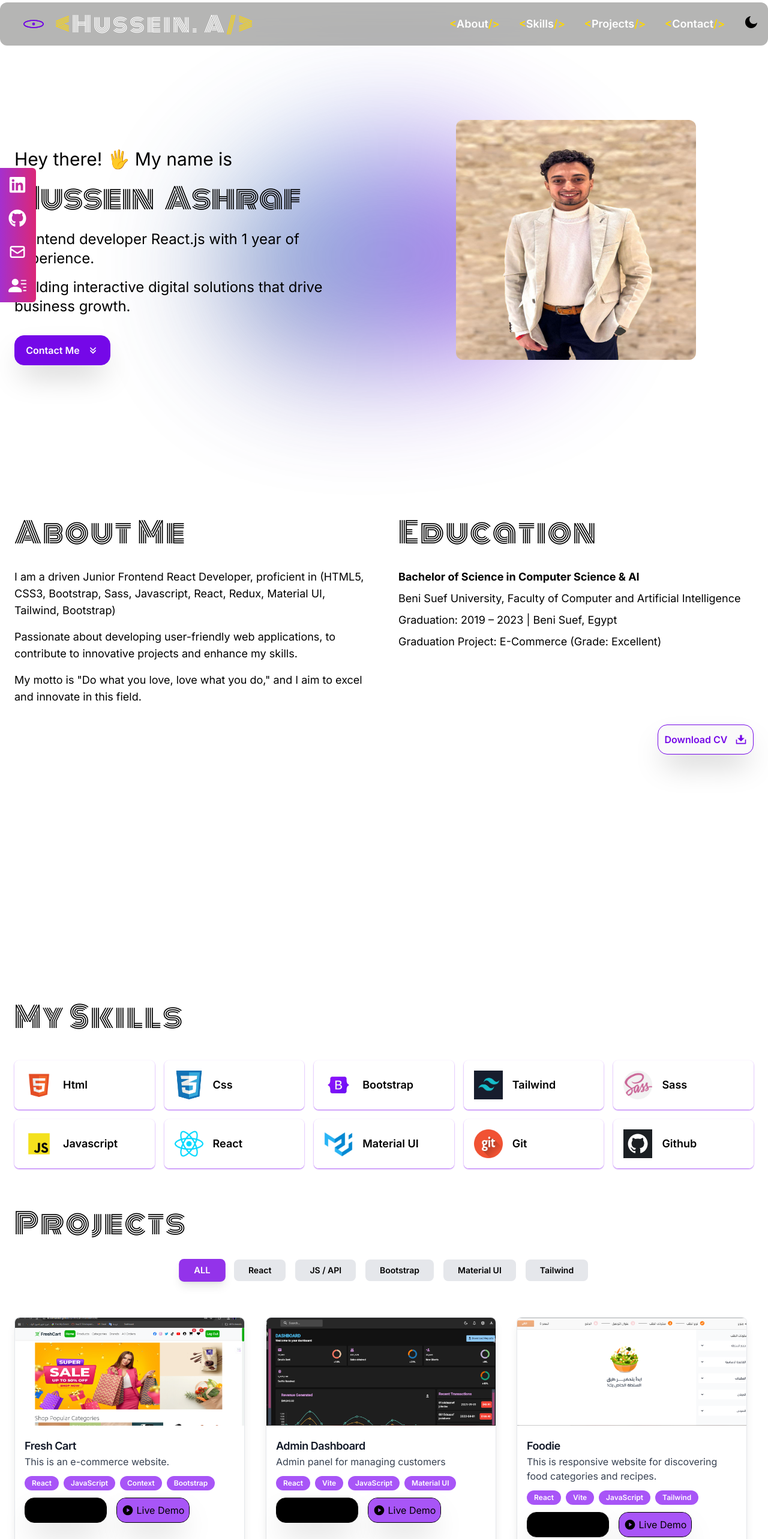
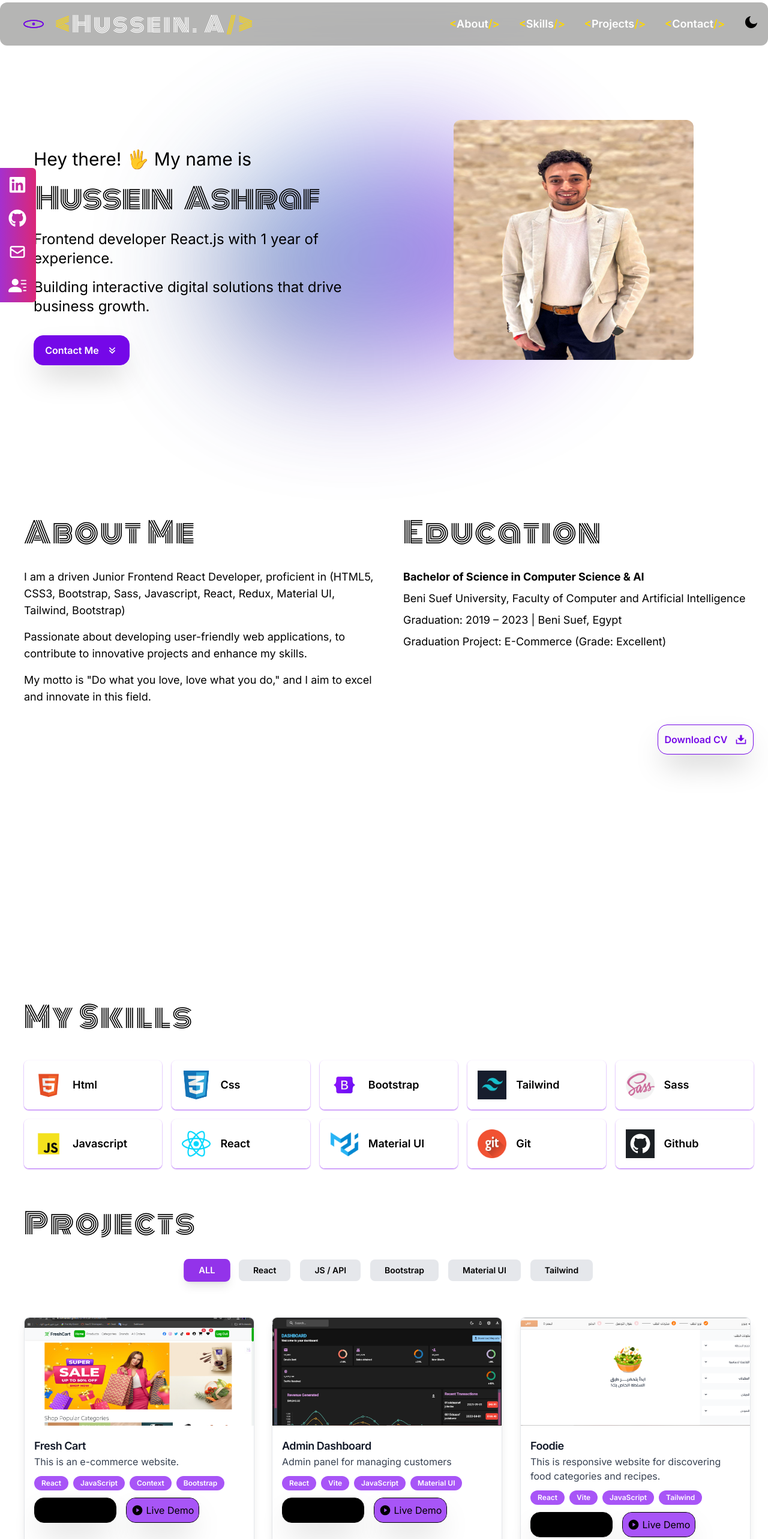
Before and after one commit to HusseinAshraf/My-Portfolio, a React (Vite) app: page / in a window 1280 px wide. Shown: the top 2566 px of the page at 60% size. Built offline with nearby package versions, Linux system fonts and the light colour scheme.

Commit message:
update All

```diff
--- a/src/components/about/About.jsx
+++ b/src/components/about/About.jsx
@@ -22,7 +22,7 @@ function About() {
   });
 
   return (
-    <section className="about-section mx-auto my-9 px-4 pt-7 md:min-h-screen md:px-6" id="about">
+    <section className="about-section mx-auto ml-4 my-9 px-4  pt-7 md:min-h-screen md:px-6" id="about">
       <div className="flex flex-col gap-8 md:flex-row md:gap-12">
         {/* About Me Section */}
         <div ref={aboutMeRef} className="about-me md:w-1/2">
--- a/src/components/contact/Contact.jsx
+++ b/src/components/contact/Contact.jsx
@@ -64,11 +64,11 @@ function Contact() {
   };
 
   return (
-    <section className="contact-section relative z-20 mt-5 w-full overflow-hidden bg-stone-950/30 px-6 pb-3 pt-9 backdrop-blur-lg" id="contact">
+    <section className="contact-section relative px-16 pb-3 pt-9  z-20 mt-5 w-full overflow-hidden bg-stone-950/30  backdrop-blur-lg" id="contact">
       <SectionHeading>Contact me</SectionHeading>
 
-      <div className="mx-auto mb-16 max-w-7xl">
-        <div className="flex flex-col items-center justify-between md:flex-row">
+      <div className="mx-auto mb-16 max-w-7xl ">
+        <div className="flex flex-col  items-center justify-between md:flex-row">
           {/* Contact Info Section */}
           <div className="mb-8 ml-1 text-center md:mb-0 md:w-1/2 md:text-start">
             <h2 className="mb-3 text-3xl font-bold text-purple-500">Get in Touch</h2>
--- a/src/components/hero/Hero.jsx
+++ b/src/components/hero/Hero.jsx
@@ -6,8 +6,8 @@ import './Hero.css';
 function Hero() {
   return (
     <section >
-      <div className="relative flex min-h-screen flex-col-reverse items-center justify-center md:flex-row">
-        <div className="w-full p-5 md:w-1/2 md:p-6">
+      <div className="relative ml-4 flex p-4 min-h-screen flex-col-reverse items-center justify-center md:flex-row">
+        <div className="w-full  md:w-1/2 md:p-6">
           <p className="hero-text hero-text-delay-1 mb-4 mt-3 text-center text-xl md:mb-6 md:mt-14 md:text-start md:text-2xl lg:text-3xl">
             Hey there! 🖐️ My name is
           </p>
--- a/src/components/projects/ProjectCard.jsx
+++ b/src/components/projects/ProjectCard.jsx
@@ -33,7 +33,7 @@ function ProjectCard({ item, index }) {
   return (
     <div
       ref={cardRef}
-      className={`w-full max-w-sm bg-white border border-gray-200 rounded-lg shadow-lg dark:bg-gray-800 dark:border-gray-700 mb-5 project-card ${isVisible ? 'animate' : ''}`}
+      className={`w-full max-w-sm  bg-white border border-gray-200 rounded-lg shadow-lg dark:bg-gray-800 dark:border-gray-700 mb-5 project-card ${isVisible ? 'animate' : ''}`}
       style={{ animationDelay: `${index * 0.2}s` }} // Add delay based on index
     >
       {/* Ensure the image is within the div and covers only its container */}
--- a/src/components/projects/Projects.jsx
+++ b/src/components/projects/Projects.jsx
@@ -13,10 +13,10 @@ function Projects() {
     : PROJECTS.filter((project) => project.filterId.includes(filter));
 
   return (
-    <section className="projects-section mx-auto overflow-hidden px-6 py-9 flex flex-col" id="projects">
+    <section className="projects-section mx-auto overflow-hidden px-6 py-9 ml-4 flex flex-col" id="projects">
       <SectionHeading>Projects</SectionHeading>
 
-      <div className="flex flex-wrap justify-center gap-4 mb-6">
+      <div className="flex flex-wrap justify-center  gap-4 mb-6">
         {filterOptions.map((option) => (
           <button
             key={option}
@@ -30,9 +30,9 @@ function Projects() {
         ))}
       </div>
 
-      <div className="grid grid-cols-1 gap-6 sm:grid-cols-2 md:grid-cols-3 pt-9">
+      <div className="grid grid-cols-1  gap-6 sm:grid-cols-2 md:grid-cols-3 pt-9">
         {filteredProjects.map((item, index) => (
-          <ProjectCard item={item} key={index} index={index} />
+          <ProjectCard  item={item} key={index} index={index} />
         ))}
       </div>
     </section>
--- a/src/components/skills/Skills.jsx
+++ b/src/components/skills/Skills.jsx
@@ -13,9 +13,9 @@ import SkillCard from './SkillCard';
 
 function Skills() {
   return (
-    <section className="skills-section my-8 px-4 md:px-6" id="skills">
+    <section className="skills-section ml-4 my-8 px-4 md:px-6" id="skills">
       <SectionHeading>My Skills</SectionHeading>
-      <div className="mt-12 grid grid-cols-2 sm:grid-cols-3 lg:grid-cols-4 xl:grid-cols-5 gap-4 justify-center">
+      <div className="mt-12 grid grid-cols-2  sm:grid-cols-3 lg:grid-cols-4 xl:grid-cols-5 gap-4 justify-center">
         <SkillCard image={Html}>Html</SkillCard>
         <SkillCard image={Css}>Css</SkillCard>
         <SkillCard image={Bootstrap}>Bootstrap</SkillCard>
--- a/src/components/ui/SectionHeading.jsx
+++ b/src/components/ui/SectionHeading.jsx
@@ -10,7 +10,7 @@ function SectionHeading({ children }) {
   return (
     <h1
       ref={ref}
-      className={`mb-9 text-center font-new-mono text-[28px] tracking-wider md:text-start md:text-4xl lg:text-5xl transition-all duration-400 ease-in-out ${inView ? 'opacity-100 translate-x-0 translate-y-0' : 'opacity-0 translate-x-[-150px] translate-y-[100px]'
+      className={`mb-9  text-center font-new-mono text-[28px] tracking-wider md:text-start md:text-4xl lg:text-5xl transition-all duration-400 ease-in-out ${inView ? 'opacity-100 translate-x-0 translate-y-0' : 'opacity-0 translate-x-[-150px] translate-y-[100px]'
         }`}
     >
       {children}
```
